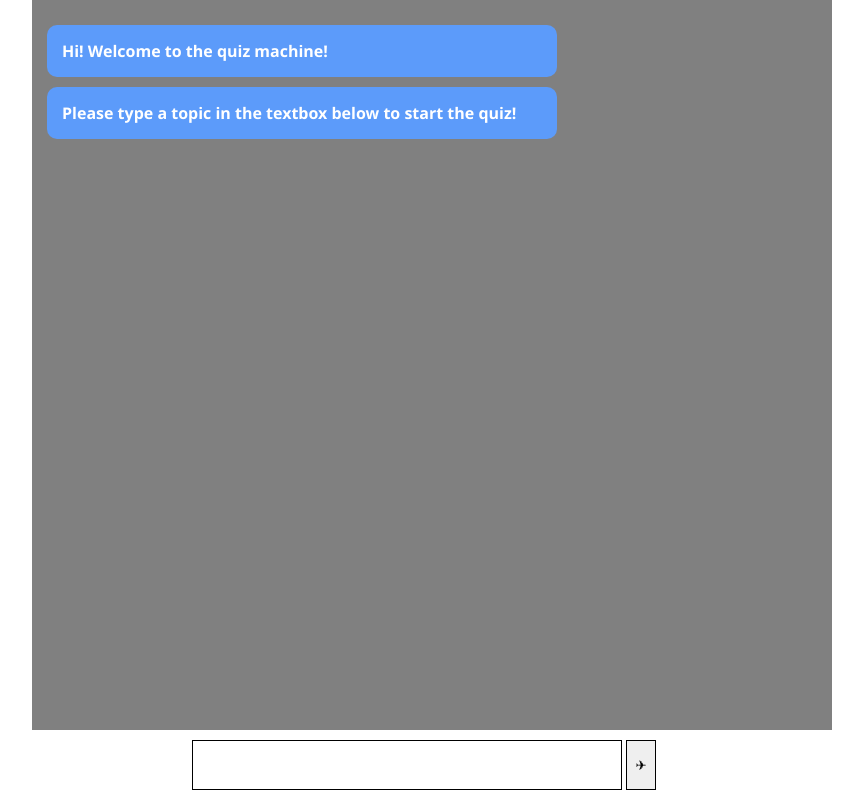
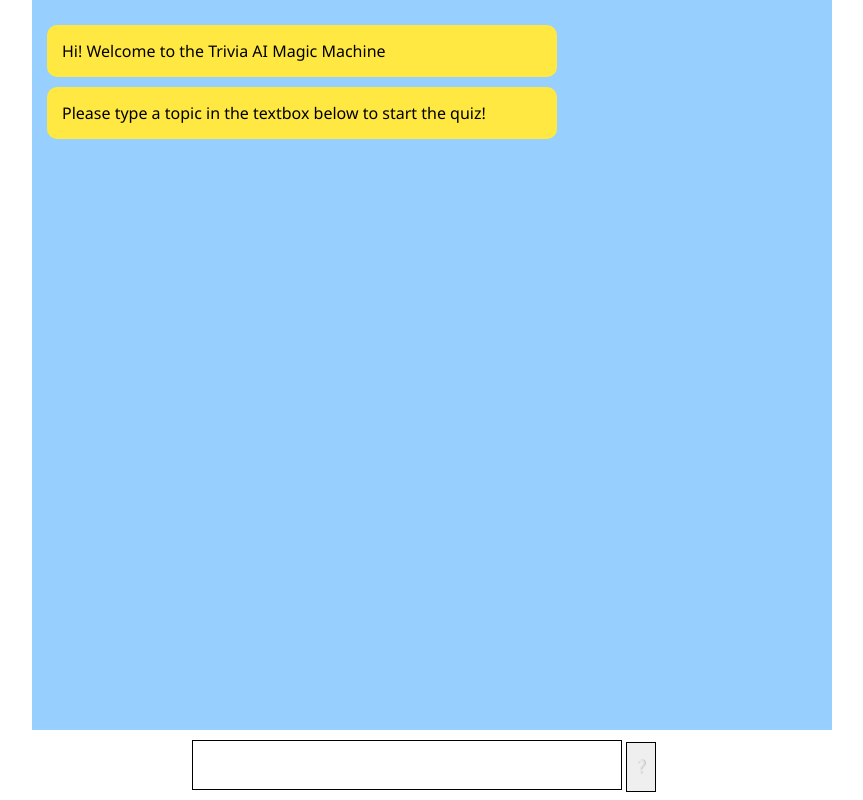
Before and after one commit to nicolello-dev/Trivia-AI-Magic-Machine, a Flask app: page / in a window 1280 px wide. Shown: the whole page, without its empty margins (208-1071 px from the left). Run offline with Flask 2, Linux system fonts and the light colour scheme; parts of the project's set-up code (start-up, migrations or seed data) failed here and were passed over; some libraries are stand-ins or nearby versions.

Commit message:
Improved everything

```diff
--- a/main.py
+++ b/main.py
@@ -6,8 +6,15 @@ app = flask.Flask(__name__)
 
 gen = Generator()
 
+@app.route('/reset')
+def reset():
+	global gen
+	gen = Generator()
+	return "<h1>Reset!</h1>"
+
 @app.route('/topic', methods=['GET'])
 def setTopic():
+	reset()
 	topic = flask.request.args.get('topic')
 	if topic: return json.dumps({"response": gen.promptTopic(topic)})
 	return f"{topic} not a topic"
--- a/templates/index.html
+++ b/templates/index.html
@@ -1,7 +1,8 @@
 <html>
 	<head>
-		<title>Trivia quiz bot</title>
+		<title>Trivia AI Magic Machine</title>
 		<meta name="viewport" content= "width=device-width, initial-scale=1.0">
+		<link href="https://cdnjs.cloudflare.com/ajax/libs/font-awesome/5.13.0/css/all.min.css" rel="stylesheet">
 	</head>
 	<body>
 		<style>
@@ -10,7 +11,8 @@
 				width: 100%;
 				max-width: 800px;
 				margin: 0px auto;
-				font-family: "Segoe UI", Tahoma, sans-serif;
+				font-family: "Segoe UI", Tahoma, sans-serif !important;
+				font: size; 16px;
 			}
 
 			.input-wrapper {
@@ -27,17 +29,17 @@
 				padding-bottom: 15px;
 				height: auto;
 				min-height: calc(100% - 30px);
-				background-color: gray;
+				background-color: #97cfff;
 			}
 
 			.message {
 				padding: 15px;
 				margin: 10px 15px;
-				background-color: #555;
 				color: white;
 				width: 60%;
 				overflow-wrap: break-word;
 				border-radius: 10px;
+				color: black;
 			}
 
 			.message > * {
@@ -47,13 +49,13 @@
 			.right {
 				margin-right: 15px;
 				margin-left: auto;
-				background-color: #1c1f26;
+				background-color: #66c972;
 			}
 
 			.left {
 				margin-left: 15px;
 				margin-right: auto;
-				background-color: #5c9bfa;
+				background-color: #ffe841;
 			}
 
 			.input-wrapper {
@@ -72,6 +74,11 @@
 				width: calc(100% - 50px);
 			}
 
+			input {
+				font-size: inherit;
+				font-family: inherit;
+			}
+
 			button {
 			  height: 30px;
 			  width: 30px;
@@ -81,7 +88,27 @@
 				margin: 0px;
 			}
 		</style>
-		<script type='text/javascript'>
+		<div class="content-wrapper">
+			<div id="content">
+				<div class='message left'><p>Hi! Welcome to the Trivia AI Magic Machine</p></div>
+				<div class='message left'><p>Please type a topic in the textbox below to start the quiz!</p></div>
+			</div>
+		</div>
+		<div class="input-wrapper">
+			<input type="text" name="message" id="message" onkeydown='return onKeyPress(event)'/>
+			<button id="submit">
+				❔
+			</button>
+		</div>
+		<script type="text/javascript">
+			function messageHTML(content, u) {
+				if(u){
+					return `<div class='message right'><p>${content}</p></div>`;
+				} else {
+					return `<div class='message left'><p>${content}</p></div>`;
+				}
+			}
+
 			function onKeyPress(e) {
 				var keynum;
 				if(window.event) { // IE
@@ -91,28 +118,7 @@
 				}
 				const ENTERKEY = 13;
 				if(keynum == 13) {
-					document.getElementById('submit').onSubmit()
-				}
-			}
-		</script>
-		<div class="content-wrapper">
-			<div id="content">
-				<div class='message left'><h4>Hi! Welcome to the quiz machine!</h4></div>
-				<div class='message left'><h4>Please type a topic in the textbox below to start the quiz!</h4></div>
-			</div>
-		</div>
-		<div class="input-wrapper">
-			<input type="text" name="message" id="message" onkeydown='return onKeyPress(event)'/>
-			<button id="submit">
-				✈
-			</button>
-		</div>
-		<script type="text/javascript">
-			function messageHTML(content, u) {
-				if(u){
-					return `<div class='message right'><p>${content}</p></div>`;
-				} else {
-					return `<div class='message left'><p>${content}</p></div>`;
+					document.getElementById('submit').click()
 				}
 			}
 
```
Also changed, not shown: utils.py (+9 -1 lines), static/question.png (added), 1 other file.
